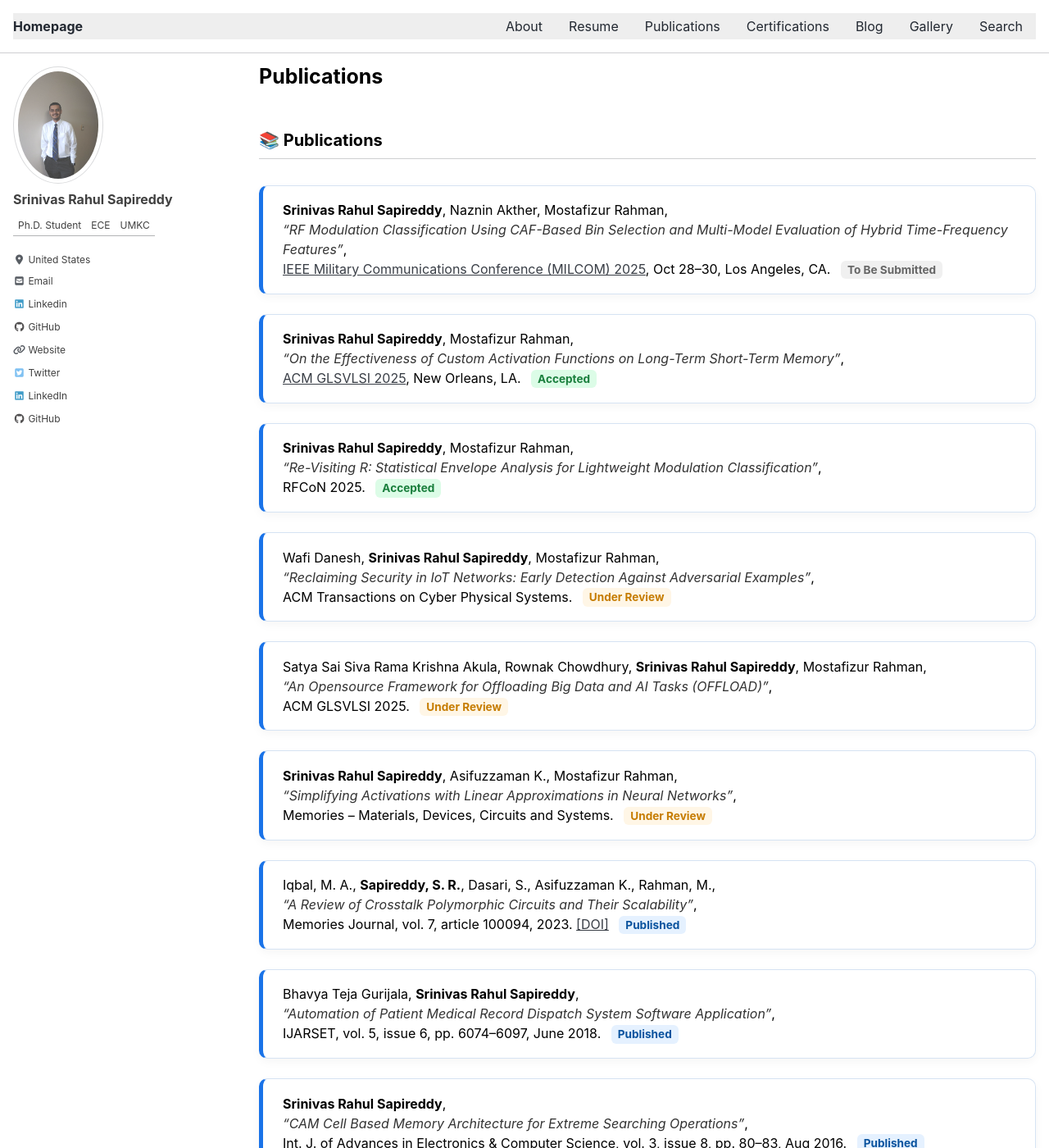
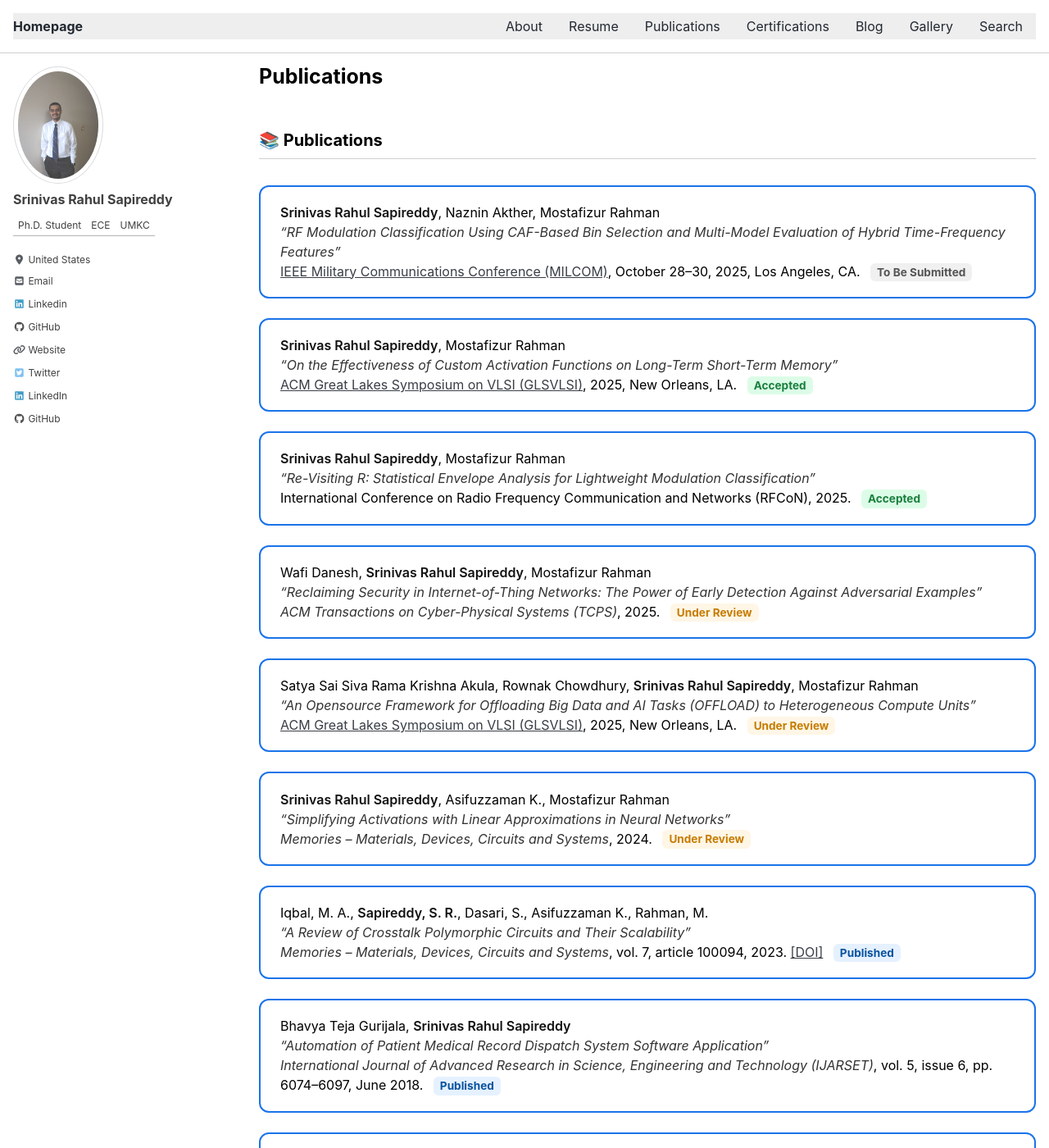
Before and after one commit to srsapireddy/srsapireddy.github.io, a Jekyll site: the page built from _pages/publications.md, in a window 1280 px wide and 1400 px high. Shown: the whole window at 82% size. Built offline with Jekyll 4.4.1, drawn with Linux system fonts in a browser that asks for light colours; cached includes are drawn as plain includes; nearby versions of some CDN libraries; some of the changed text lies outside the part shown.

Commit message:
Update publications.md

```diff
--- a/_pages/publications.md
+++ b/_pages/publications.md
@@ -4,31 +4,33 @@
 ---
 
 <style>
-.pub-list {
-  display: flex;
-  flex-direction: column;
+.pub-grid {
+  display: grid;
+  grid-template-columns: 1fr;
   gap: 1.5rem;
   margin-top: 2rem;
-  padding: 0;
 }
 
 .pub-card {
-  border: 1.5px solid #d6e3f3;
-  border-left: 5px solid #1a73e8;
-  border-radius: 10px;
-  padding: 1.1rem 1.5rem;
-  background: #ffffff;
-  box-shadow: 0 4px 12px rgba(0,0,0,0.04);
-  transition: 0.25s ease;
+  border: 2px solid #1a73e8;
+  border-radius: 12px;
+  padding: 1.2rem 1.5rem;
+  background: #fff;
+  transition: 0.3s ease;
 }
 
 .pub-card:hover {
-  background: #f7fbff;
-  transform: translateY(-3px);
+  background-color: #f0f8ff;
+  transform: scale(1.01);
+  box-shadow: 0 4px 12px rgba(26, 115, 232, 0.1);
+}
+
+.pub-card strong {
+  font-weight: 600;
+  color: #111;
 }
 
 .pub-card em {
-  font-style: italic;
   color: #333;
 }
 
@@ -42,11 +44,11 @@
 
 .status.accepted { color: #1a7f3d; background: #dcfce7; }
 .status.review   { color: #c67c00; background: #fff6e6; }
-.status.pending  { color: #666; background: #f0f0f0; }
+.status.pending  { color: #555; background: #f0f0f0; }
 .status.published { color: #0a539e; background: #e5f1ff; }
 
 .pub-footer {
-  margin-top: 2.5rem;
+  margin-top: 2rem;
   text-align: center;
   font-size: 0.95rem;
 }
@@ -57,7 +59,6 @@
   margin: 0 1rem;
   font-weight: 600;
 }
-
 .pub-footer a:hover {
   text-decoration: underline;
 }
@@ -66,66 +67,66 @@
 <section id="publications">
   <h2>📚 Publications</h2>
 
-  <div class="pub-list">
+  <div class="pub-grid">
     <div class="pub-card">
-      <strong>Srinivas Rahul Sapireddy</strong>, Naznin Akther, Mostafizur Rahman,<br>
-      <em>“RF Modulation Classification Using CAF-Based Bin Selection and Multi-Model Evaluation of Hybrid Time-Frequency Features”</em>,<br>
-      <a href="https://milcom.org" target="_blank">IEEE Military Communications Conference (MILCOM) 2025</a>, Oct 28–30, Los Angeles, CA.
+      <strong>Srinivas Rahul Sapireddy</strong>, Naznin Akther, Mostafizur Rahman<br>
+      <em>“RF Modulation Classification Using CAF-Based Bin Selection and Multi-Model Evaluation of Hybrid Time-Frequency Features”</em><br>
+      <a href="https://milcom.org" target="_blank">IEEE Military Communications Conference (MILCOM)</a>, October 28–30, 2025, Los Angeles, CA.
       <span class="status pending">To Be Submitted</span>
     </div>
     <div class="pub-card">
-      <strong>Srinivas Rahul Sapireddy</strong>, Mostafizur Rahman,<br>
-      <em>“On the Effectiveness of Custom Activation Functions on Long-Term Short-Term Memory”</em>,<br>
-      <a href="https://www.glsvlsi.org" target="_blank">ACM GLSVLSI 2025</a>, New Orleans, LA.
+      <strong>Srinivas Rahul Sapireddy</strong>, Mostafizur Rahman<br>
+      <em>“On the Effectiveness of Custom Activation Functions on Long-Term Short-Term Memory”</em><br>
+      <a href="https://www.glsvlsi.org" target="_blank">ACM Great Lakes Symposium on VLSI (GLSVLSI)</a>, 2025, New Orleans, LA.
       <span class="status accepted">Accepted</span>
     </div>
     <div class="pub-card">
-      <strong>Srinivas Rahul Sapireddy</strong>, Mostafizur Rahman,<br>
-      <em>“Re-Visiting R: Statistical Envelope Analysis for Lightweight Modulation Classification”</em>,<br>
-      RFCoN 2025.
+      <strong>Srinivas Rahul Sapireddy</strong>, Mostafizur Rahman<br>
+      <em>“Re-Visiting R: Statistical Envelope Analysis for Lightweight Modulation Classification”</em><br>
+      International Conference on Radio Frequency Communication and Networks (RFCoN), 2025.
       <span class="status accepted">Accepted</span>
     </div>
     <div class="pub-card">
-      Wafi Danesh, <strong>Srinivas Rahul Sapireddy</strong>, Mostafizur Rahman,<br>
-      <em>“Reclaiming Security in IoT Networks: Early Detection Against Adversarial Examples”</em>,<br>
-      ACM Transactions on Cyber Physical Systems.
+      Wafi Danesh, <strong>Srinivas Rahul Sapireddy</strong>, Mostafizur Rahman<br>
+      <em>“Reclaiming Security in Internet-of-Thing Networks: The Power of Early Detection Against Adversarial Examples”</em><br>
+      <em>ACM Transactions on Cyber-Physical Systems (TCPS)</em>, 2025.
       <span class="status review">Under Review</span>
     </div>
     <div class="pub-card">
-      Satya Sai Siva Rama Krishna Akula, Rownak Chowdhury, <strong>Srinivas Rahul Sapireddy</strong>, Mostafizur Rahman,<br>
-      <em>“An Opensource Framework for Offloading Big Data and AI Tasks (OFFLOAD)”</em>,<br>
-      ACM GLSVLSI 2025.
+      Satya Sai Siva Rama Krishna Akula, Rownak Chowdhury, <strong>Srinivas Rahul Sapireddy</strong>, Mostafizur Rahman<br>
+      <em>“An Opensource Framework for Offloading Big Data and AI Tasks (OFFLOAD) to Heterogeneous Compute Units”</em><br>
+      <a href="https://www.glsvlsi.org" target="_blank">ACM Great Lakes Symposium on VLSI (GLSVLSI)</a>, 2025, New Orleans, LA.
       <span class="status review">Under Review</span>
     </div>
     <div class="pub-card">
-      <strong>Srinivas Rahul Sapireddy</strong>, Asifuzzaman K., Mostafizur Rahman,<br>
-      <em>“Simplifying Activations with Linear Approximations in Neural Networks”</em>,<br>
-      Memories – Materials, Devices, Circuits and Systems.
+      <strong>Srinivas Rahul Sapireddy</strong>, Asifuzzaman K., Mostafizur Rahman<br>
+      <em>“Simplifying Activations with Linear Approximations in Neural Networks”</em><br>
+      <em>Memories – Materials, Devices, Circuits and Systems</em>, 2024.
       <span class="status review">Under Review</span>
     </div>
     <div class="pub-card">
-      Iqbal, M. A., <strong>Sapireddy, S. R.</strong>, Dasari, S., Asifuzzaman K., Rahman, M.,<br>
-      <em>“A Review of Crosstalk Polymorphic Circuits and Their Scalability”</em>,<br>
-      Memories Journal, vol. 7, article 100094, 2023.
+      Iqbal, M. A., <strong>Sapireddy, S. R.</strong>, Dasari, S., Asifuzzaman K., Rahman, M.<br>
+      <em>“A Review of Crosstalk Polymorphic Circuits and Their Scalability”</em><br>
+      <em>Memories – Materials, Devices, Circuits and Systems</em>, vol. 7, article 100094, 2023.
       <a href="https://doi.org/10.1016/j.memori.2023.100094" target="_blank">[DOI]</a>
       <span class="status published">Published</span>
     </div>
     <div class="pub-card">
-      Bhavya Teja Gurijala, <strong>Srinivas Rahul Sapireddy</strong>,<br>
-      <em>“Automation of Patient Medical Record Dispatch System Software Application”</em>,<br>
-      IJARSET, vol. 5, issue 6, pp. 6074–6097, June 2018.
+      Bhavya Teja Gurijala, <strong>Srinivas Rahul Sapireddy</strong><br>
+      <em>“Automation of Patient Medical Record Dispatch System Software Application”</em><br>
+      <em>International Journal of Advanced Research in Science, Engineering and Technology (IJARSET)</em>, vol. 5, issue 6, pp. 6074–6097, June 2018.
       <span class="status published">Published</span>
     </div>
     <div class="pub-card">
-      <strong>Srinivas Rahul Sapireddy</strong>,<br>
-      <em>“CAM Cell Based Memory Architecture for Extreme Searching Operations”</em>,<br>
-      Int. J. of Advances in Electronics & Computer Science, vol. 3, issue 8, pp. 80–83, Aug 2016.
+      <strong>Srinivas Rahul Sapireddy</strong><br>
+      <em>“CAM Cell Based Memory Architecture for Extreme Searching Operations”</em><br>
+      <em>International Journal of Advances in Electronics & Computer Science</em>, vol. 3, issue 8, pp. 80–83, August 2016.
       <span class="status published">Published</span>
     </div>
     <div class="pub-card">
-      <strong>Sapireddy, Srinivas Rahul</strong>, P. N. Tejaswi, Y. M. Sandeep, K. Hari Krishna,<br>
-      <em>“Two-Stage Operational Amplifier with a Gain Boosted, Source Follower Buffer”</em>,<br>
-      Int. J. of Engineering Trends and Technology, vol. 34, no. 6, pp. 256–259, April 2016.
+      <strong>Sapireddy, Srinivas Rahul</strong>, P. N. Tejaswi, Y. M. Sandeep, K. Hari Krishna<br>
+      <em>“Two-Stage Operational Amplifier with a Gain Boosted, Source Follower Buffer”</em><br>
+      <em>International Journal of Engineering Trends and Technology (IJETT)</em>, vol. 34, no. 6, pp. 256–259, April 2016.
       <span class="status published">Published</span>
     </div>
   </div>
```
